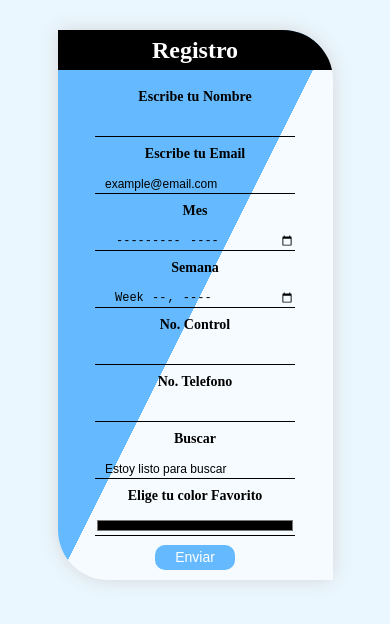
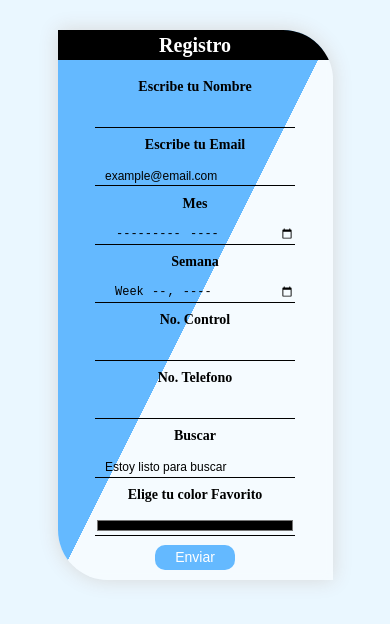
Before and after one commit to Christian-YMG/Formulario-de-prueba-de-HTML5, a plain HTML site: page index.html in a window 390 px wide. Drawn offline with Linux system fonts and the light colour scheme.

Commit message:
responsive

```diff
--- a/CSS/formulario.css
+++ b/CSS/formulario.css
@@ -123,15 +123,17 @@ label:first-of-type{
     .form{
     width: 275px;
     height: 550px;
-    display: flex;
+    }
+
+    .nombre_form{
+        height: 30px;
+        font-size: 20px;
     }
 
     input{
         height: 20px;
         width: 200px;
         font-size: 12px;
-        background-color: transparent;
-        outline: none;
     }
 
     label:first-of-type{
@@ -141,14 +143,10 @@ label:first-of-type{
     label{
         height: 20px;
         font-size: 14px;
-        font-weight: bold;
     }
 
     ::-webkit-input-placeholder{
-        text-indent: 10px;
-        font-weight: lighter;
         font-size: 12px;
-        color: var(--color-secundario);
     }
 
     [type="submit"]{
```
